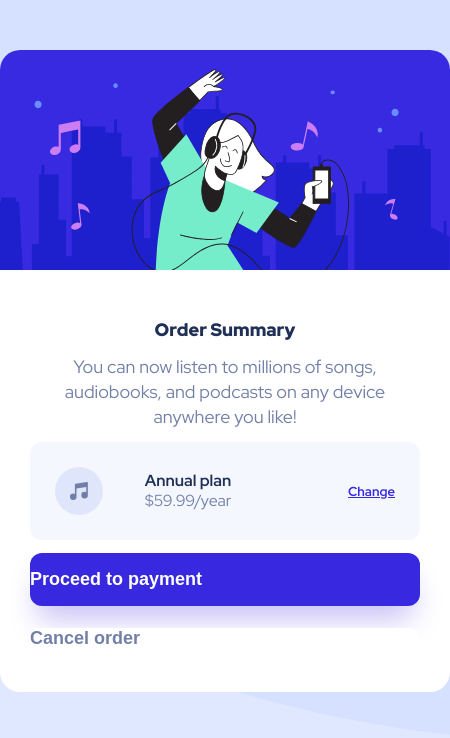
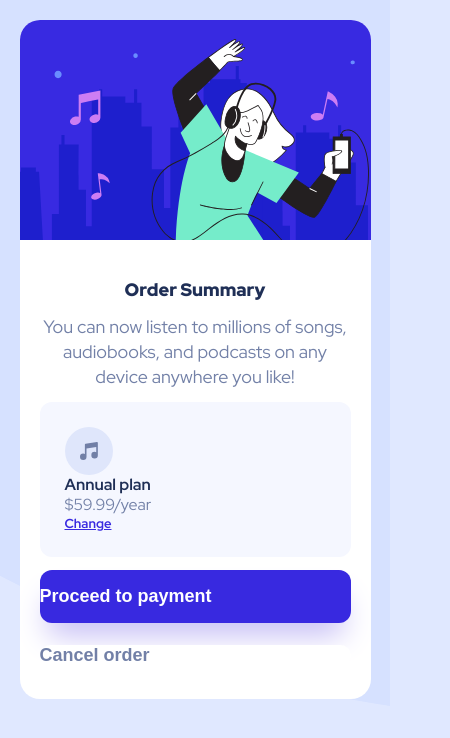
Before and after one commit to samuelkhiba3/order-summary-component, a plain HTML site: page index.html in a window 390 px wide. Shown: the whole page, 450 px wide, since content can reach past the window. Drawn offline with Linux system fonts and the light colour scheme.

Commit message:
Add responsive design for mobile support

```diff
--- a/style.css
+++ b/style.css
@@ -122,3 +122,25 @@ button{
 .cancel-button:hover{
     color: black;
 }
+
+@media (max-width: 500px){
+    .card{
+        width: 90%;
+        margin: 20px auto;
+    }
+
+    .container{
+        padding: 20px;
+    }
+
+    .plan-container{
+        flex-direction: column;
+        align-items: flex-start;
+        text-align: left;
+    }
+
+    .plan-description{
+        margin: 10ox 0;
+        margin-right: 0;
+    }
+}
```
